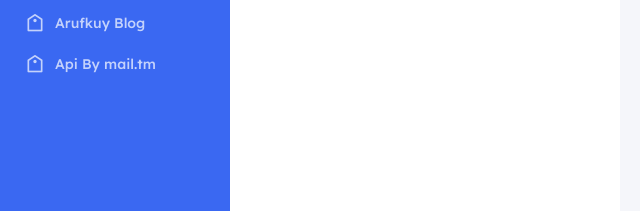
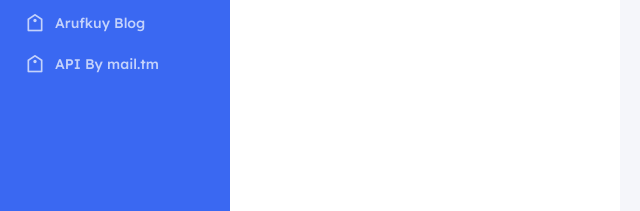
Before and after one commit to ArufCuy/gabut, a website: page inbox.html in a window 1280 px wide. Shown: the part 355-566 px from the top of the page, 0-640 px from the left. Drawn offline with Linux system fonts and the light colour scheme; no server answers; sample sign-in values are in the browser's storage.

Commit message:
Update inbox.html

```diff
--- a/inbox.html
+++ b/inbox.html
@@ -56,7 +56,7 @@
             <i class="ri-price-tag-line"></i> <span>Arufkuy Blog</span>
           </a>
           <a href="https://mail.tm" class="nav-link" id="mailApiLink">
-            <i class="ri-price-tag-line"></i> <span>Api By mail.tm</span>
+            <i class="ri-price-tag-line"></i> <span>API By mail.tm</span>
           </a>
         </nav>
       </div>
```
